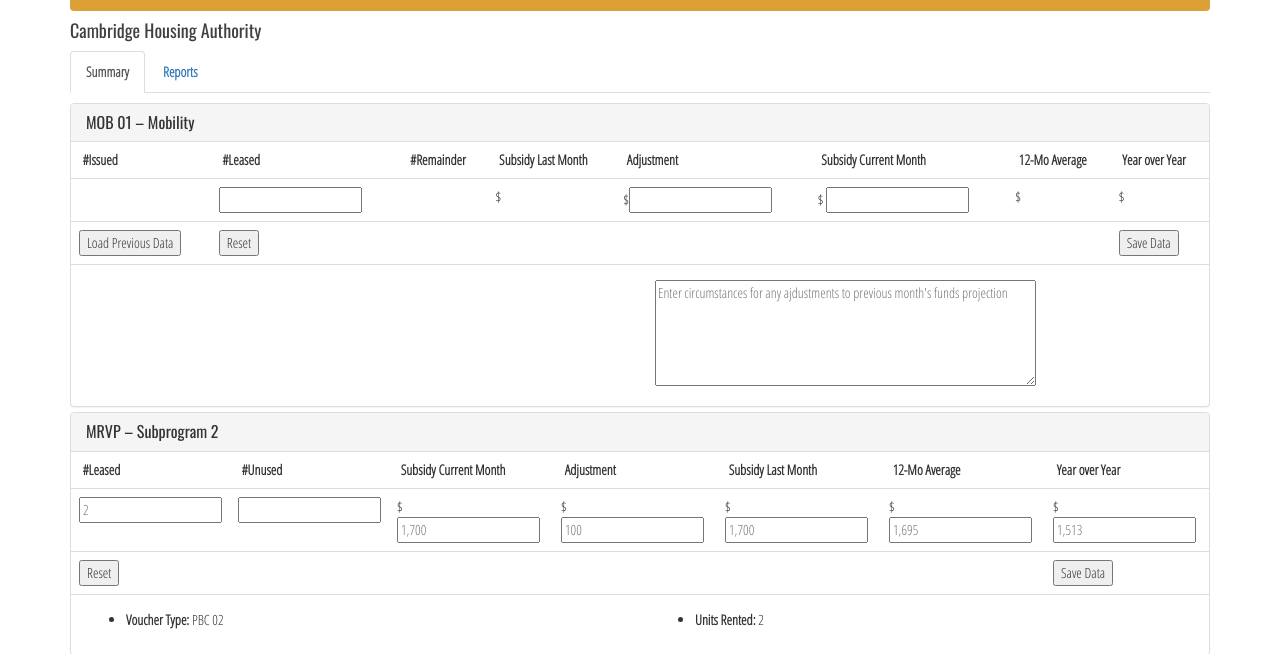
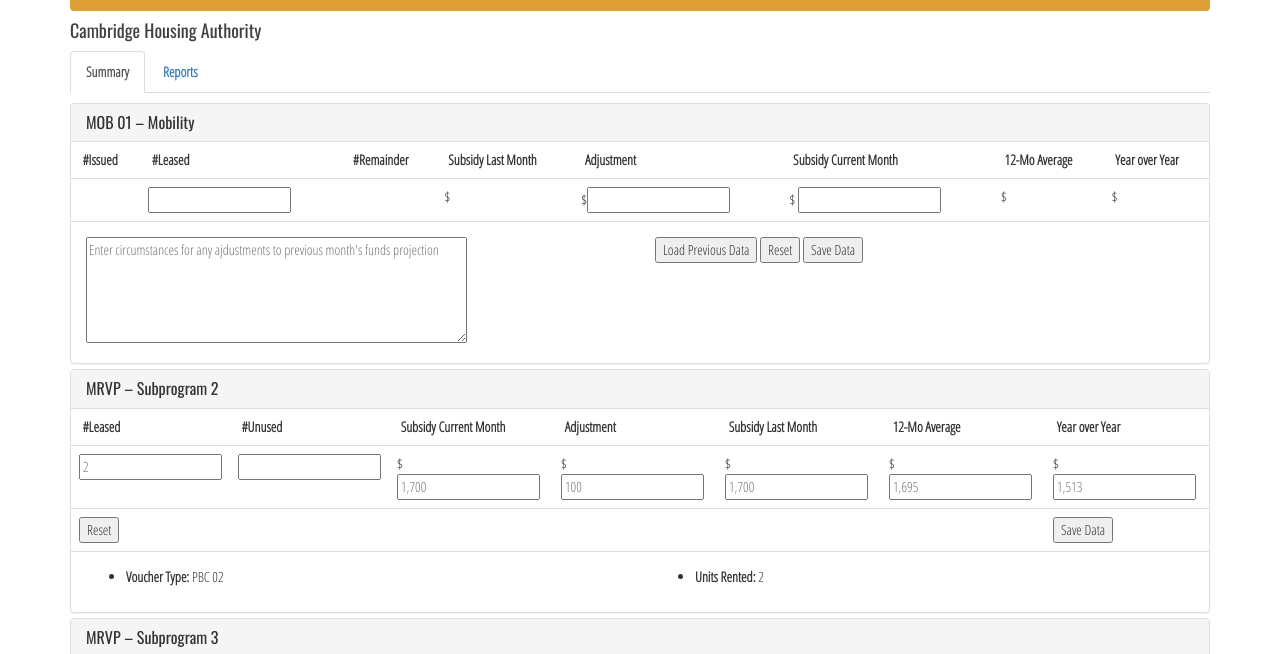
Before and after one commit to mjrouser/voucher-portal, a plain HTML site: page index.html in a window 1280 px wide. Both pictures are taken after a click on the link "open all". Shown: the part 109-763 px from the top of the page. Drawn offline with nearby package versions, Linux system fonts and the light colour scheme.

Commit message:
consolidation

```diff
--- a/index.html
+++ b/index.html
@@ -110,30 +110,21 @@
                           </span>
                   </td>
                 </tr>
-                <tr>
-                  <td>
-                         <input type="button" name="" value="Load Previous Data" id="load">
 
-                  </td>
-                  <td>
-                         <input type="button" name="" value="Reset" id="clear">
-                  </td>
-                  <td></td>
-                  <td></td>
-                  <td></td>
-                  <td></td>
-                  <td></td>
-                  <td><input type="button" name="" value="Save Data" id="submit"></td>
-                </tr>
             </table>
             <div class="panel-body">
                 <div class="row">
-                	<div class="col-md-6">
 
-                	</div>
                 	<div class="col-md-6">
                 		<textarea rows="5" cols="60" name="" placeholder="Enter circumstances for any ajdustments to previous month's funds projection" id="details"></textarea>
                 	</div>
+                  <div class="col-md-6">
+                    <input type="button" name="" value="Load Previous Data" id="load">
+
+                     <input type="button" name="" value="Reset" id="clear">
+
+                     <input type="button" name="" value="Save Data" id="submit">
+                  </div>
                 </div>
 
           </div>
--- a/style.css
+++ b/style.css
@@ -62,3 +62,6 @@
 .prefixer{
 	display: inline;
 }
+textarea {
+	height: auto;
+}
```
